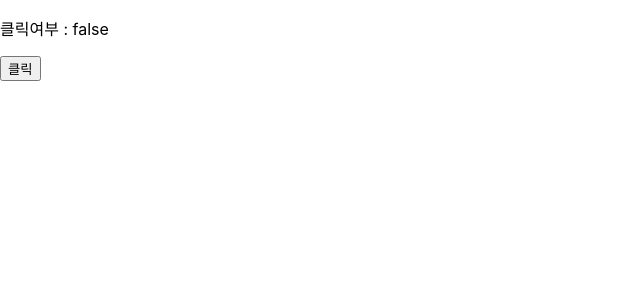
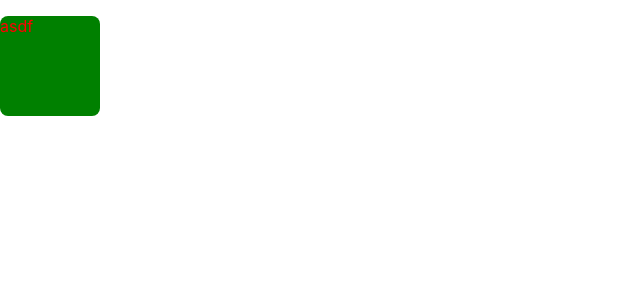
Before and after one commit to Dev7st/Example, a React (Create React App) app in the folder front/: page / in a window 1280 px wide. Shown: the top 300 px of the page, without its empty margins (0-640 px from the left). Built offline with nearby package versions, Linux system fonts and the light colour scheme.

Commit message:
react: component styling

```diff
--- a/front/package.json
+++ b/front/package.json
@@ -10,6 +10,7 @@
     "react": "^19.2.0",
     "react-dom": "^19.2.0",
     "react-scripts": "5.0.1",
+    "styled-components": "^6.1.19",
     "web-vitals": "^2.1.4"
   },
   "scripts": {
--- a/front/src/App.css
+++ b/front/src/App.css
@@ -0,0 +1,5 @@
+.App-box{
+	width: 100px;
+	height: 100px;
+	background-color: green;
+}
--- a/front/src/App.js
+++ b/front/src/App.js
@@ -1,11 +1,24 @@
-import Example from './component/Example';
+import styled from "styled-components";
+
+const Box = styled.div`
+	width:100px;
+	height:100px;
+	background-color:green;
+	border-radius:8px;
+
+	p{
+	color:red;
+	}
+`
 
 function App() {
 
-    return (
-		<div>
-        	<Example />
-    	</div>
+	return(
+		<>
+			<Box>
+				<p>asdf</p>
+			</Box>
+		</>
 	);
 }
 
```
Also changed, not shown: 1 other file (tests, documents, lock files or other folders).
